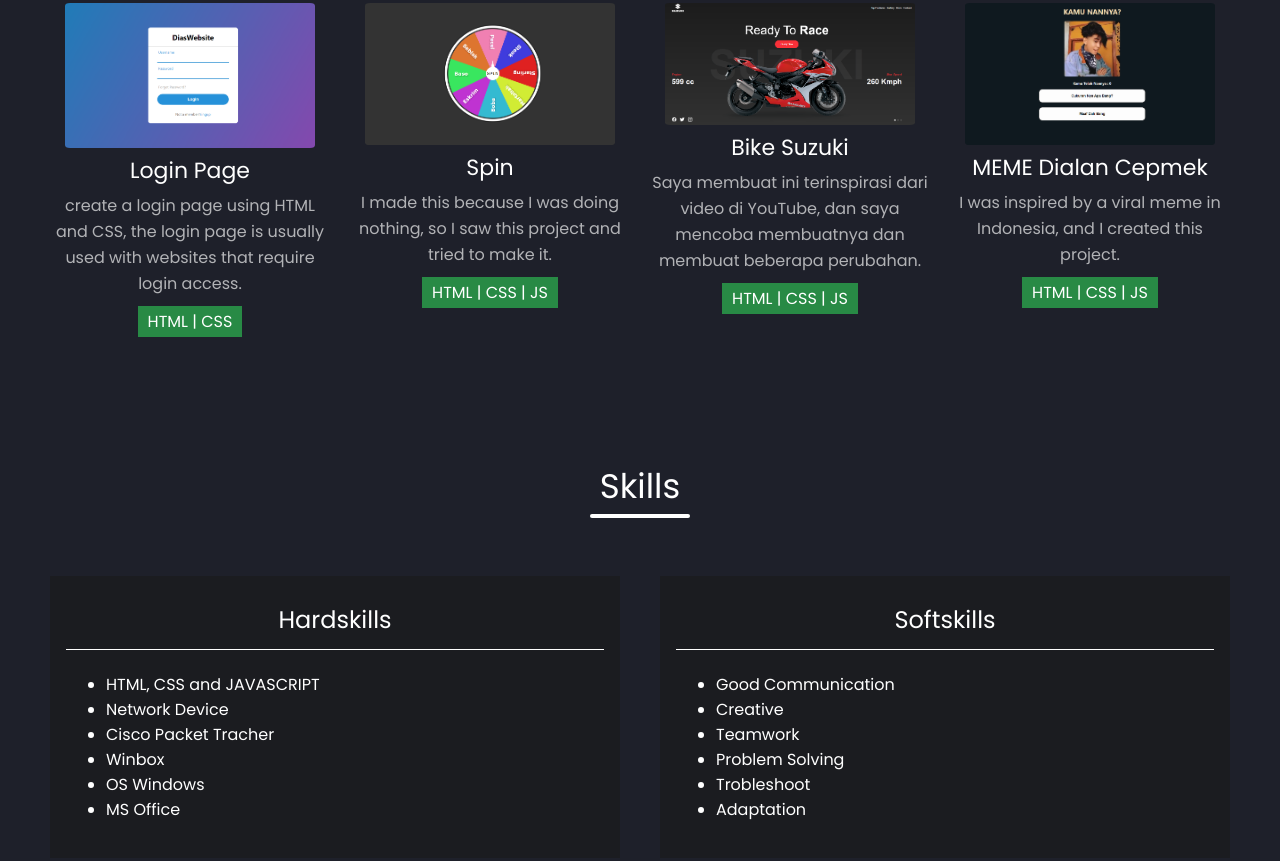
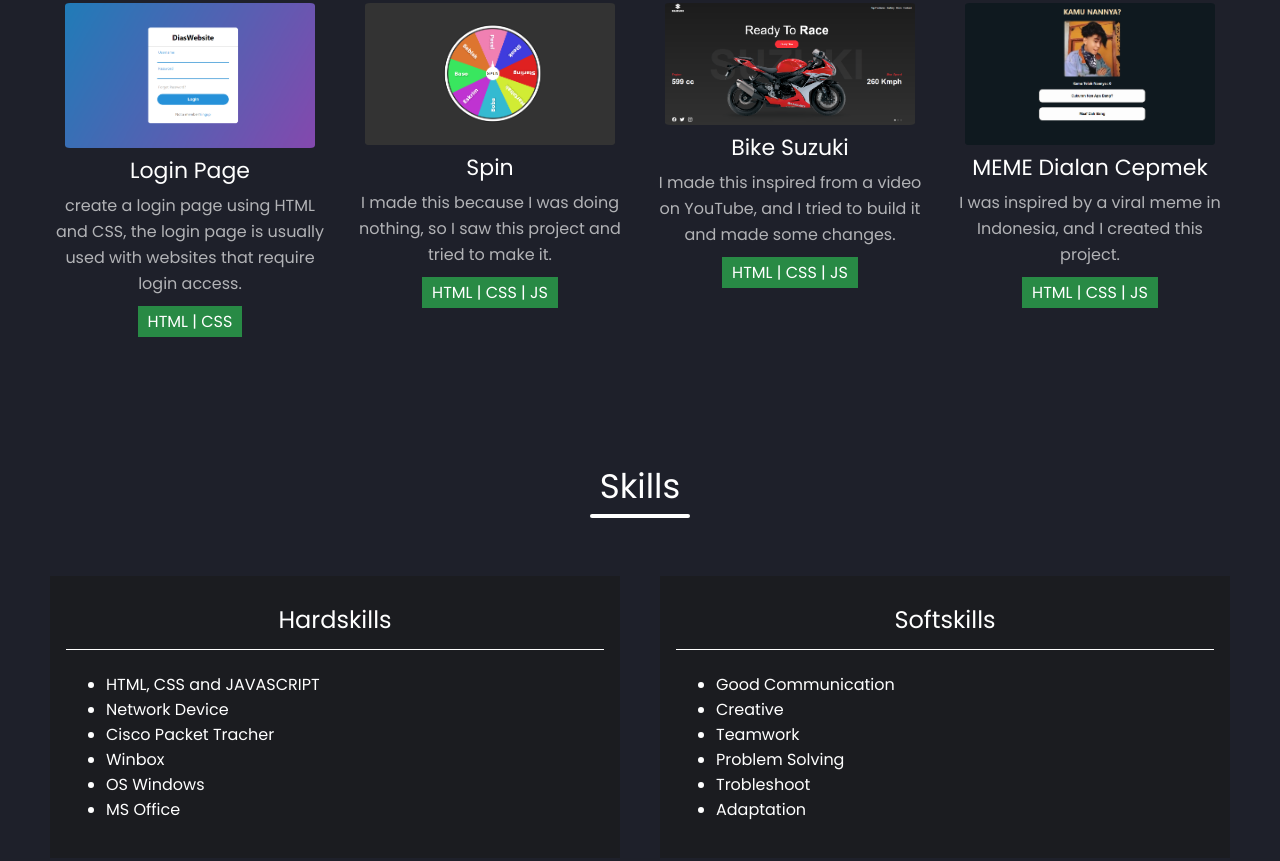
Before and after one commit to DiasRM/IMDias, a plain HTML site: page index.html in a window 1280 px wide. Shown: the part 1818-2679 px from the top of the page. Drawn offline with nearby package versions, Linux system fonts and the light colour scheme.

Commit message:
Update index.html

```diff
--- a/index.html
+++ b/index.html
@@ -96,7 +96,7 @@
                 <img src="./Images/Suzuki.PNG" alt="Suzuki" style="border-radius: 2%;">
                 <div>
                     <h1 class="regularText">Bike Suzuki</h1>
-                    <p class="smallText">Saya membuat ini terinspirasi dari video di YouTube, dan saya mencoba membuatnya dan membuat beberapa perubahan.</p>
+                    <p class="smallText">I made this inspired from a video on YouTube, and I tried to build it and made some changes.</p>
                 </div>
                 <p class="courseSalary normalText">HTML | CSS | JS</p>
             </div>
```
